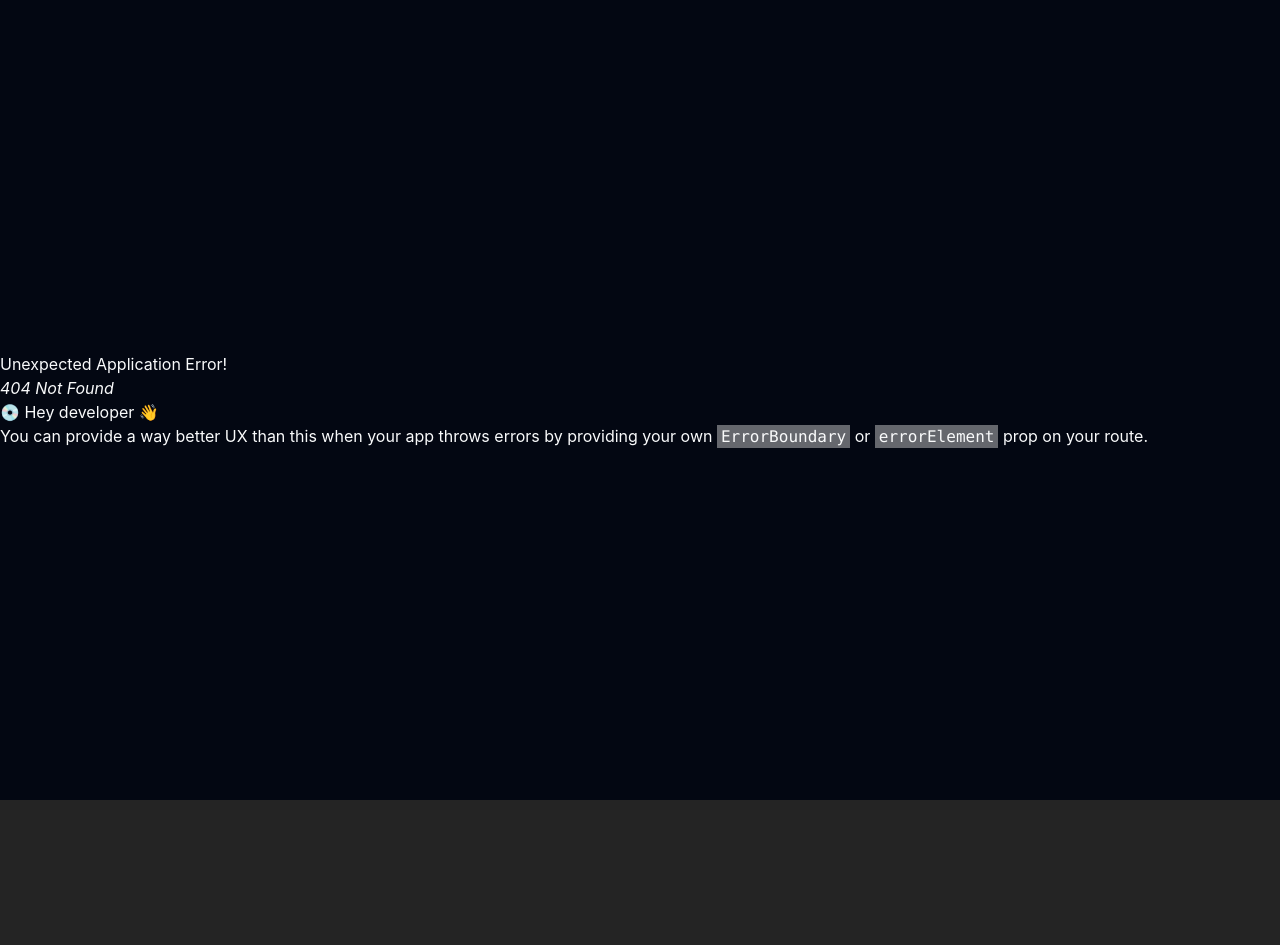
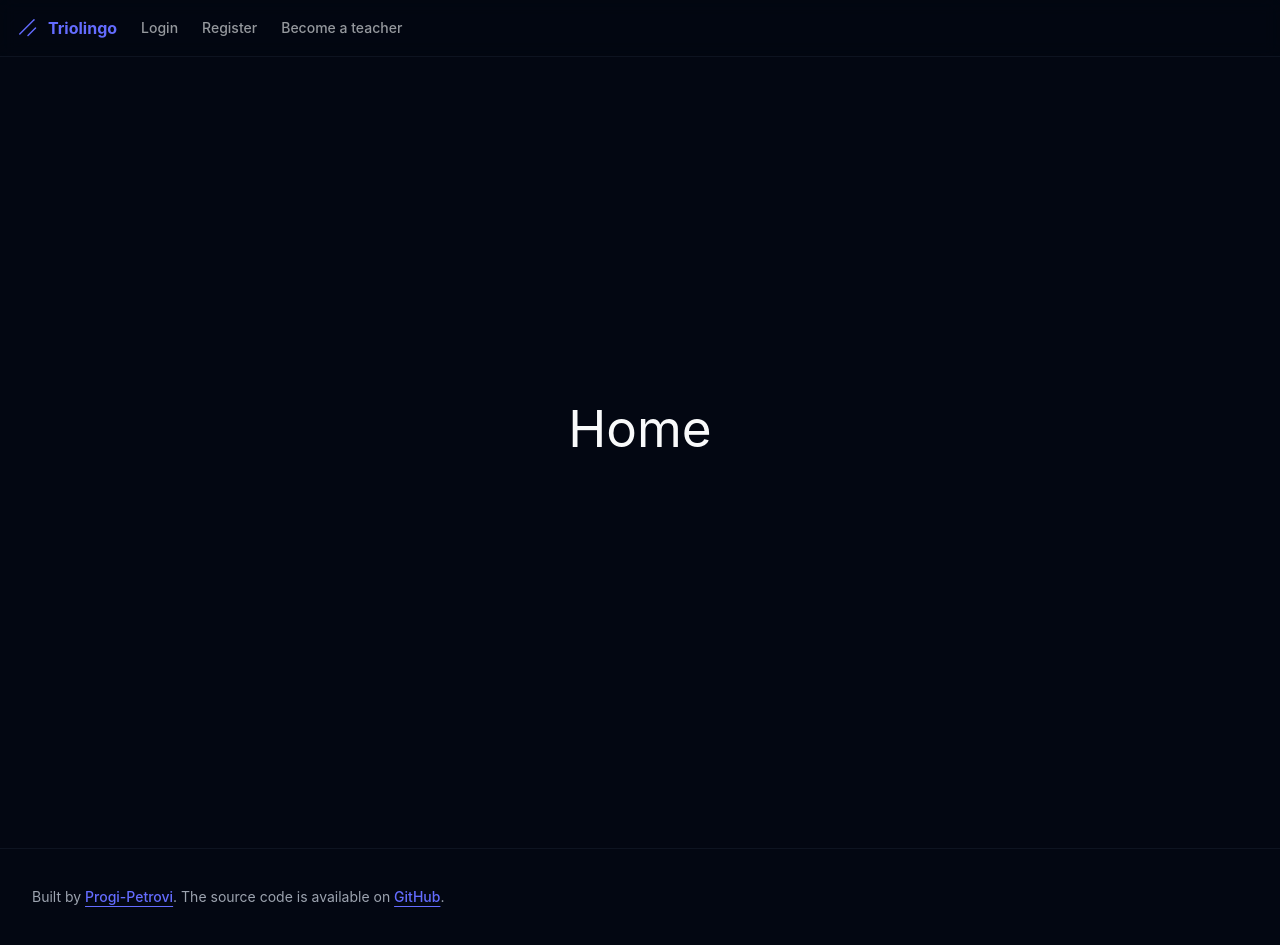
Before and after one commit to Progi-Petrovi/triolingo, a React (Vite) app in the folder frontend/: page / in a window 1280 px wide. Before the commit this address had no page. Before the commit the page ends 800 px from the top, so only its background shows below. Built offline with nearby package versions, Linux system fonts and the light colour scheme.

Commit message:
add placeholder for home

```diff
--- a/frontend/src/components/MobileNav.tsx
+++ b/frontend/src/components/MobileNav.tsx
@@ -4,17 +4,13 @@ import { Link, LinkProps, redirect } from "react-router-dom";
 import { navConfig } from "@/config/header-nav";
 import { cn } from "@/lib/utils";
 import { Button } from "@/components/ui/button";
-import {
-  Drawer,
-  DrawerContent,
-  DrawerTrigger,
-} from "@/components/ui/drawer";
+import { Drawer, DrawerContent, DrawerTrigger } from "@/components/ui/drawer";
 
 export function MobileNav() {
   const [open, setOpen] = React.useState(false);
 
   const onOpenChange = (open: boolean) => {
-    setOpen(open)
+    setOpen(open);
   };
 
   const pathname = location.pathname;
@@ -47,7 +43,7 @@ export function MobileNav() {
       <DrawerContent className="max-h-[60svh] p-0">
         <div className="overflow-auto p-6">
           <div className="flex flex-col space-y-3">
-            {navConfig.mainNav?.map(
+            {navConfig.mainNavMobile?.map(
               (item) =>
                 item.href && (
                   <MobileLink
@@ -55,7 +51,9 @@ export function MobileNav() {
                     to={item.href}
                     onOpenChange={setOpen}
                     className={cn(
-                      pathname === item.href ? "text-foreground" : "text-foreground/60"
+                      pathname === item.href
+                        ? "text-foreground"
+                        : "text-foreground/60"
                     )}
                   >
                     {item.title}
@@ -70,9 +68,9 @@ export function MobileNav() {
 }
 
 interface MobileLinkProps extends LinkProps {
-  onOpenChange?: (open: boolean) => void
-  children: React.ReactNode
-  className?: string
+  onOpenChange?: (open: boolean) => void;
+  children: React.ReactNode;
+  className?: string;
 }
 
 function MobileLink({
@@ -86,8 +84,8 @@ function MobileLink({
     <Link
       to={to}
       onClick={() => {
-        redirect(to.toString())
-        onOpenChange?.(false)
+        redirect(to.toString());
+        onOpenChange?.(false);
       }}
       className={cn("text-base", className)}
       {...props}
--- a/frontend/src/config/header-nav.ts
+++ b/frontend/src/config/header-nav.ts
@@ -1,16 +1,7 @@
-import PathConstants from "@/routes/pathConstants"
-import { MainNavItem } from "@/types/nav"
+import PathConstants from "@/routes/pathConstants";
+import { MainNavItem } from "@/types/nav";
 
-export interface NavConfig {
-  mainNav: MainNavItem[]
-}
-
-export const navConfig: NavConfig = {
-  mainNav: [
-    // {
-    //   title: "Home",
-    //   href: PathConstants.HOME,
-    // },
+const nav = [
   {
     title: "Login",
     href: PathConstants.LOGIN,
@@ -23,5 +14,20 @@ export const navConfig: NavConfig = {
     title: "Become a teacher",
     href: PathConstants.TEACHER_REGISTER,
   },
-  ]
+];
+
+export interface NavConfig {
+  mainNav: MainNavItem[];
+  mainNavMobile: MainNavItem[];
 }
+
+export const navConfig: NavConfig = {
+  mainNav: nav,
+  mainNavMobile: [
+    {
+      title: "Home",
+      href: PathConstants.HOME,
+    },
+    ...nav,
+  ],
+};
--- /dev/null
+++ b/frontend/src/pages/Home.tsx
@@ -0,0 +1,3 @@
+export default function Home() {
+  return <h1>Home</h1>;
+}
--- a/frontend/src/routes/index.tsx
+++ b/frontend/src/routes/index.tsx
@@ -1,7 +1,7 @@
 import React from "react";
 import PathConstants from "./pathConstants";
 
-// const Home = React.lazy(() => import("../pages/Home"))
+const Home = React.lazy(() => import("../pages/Home"));
 const Login = React.lazy(() => import("../pages/Login"));
 const StudentRegister = React.lazy(
   () => import("../pages/register/StudentRegister")
@@ -11,7 +11,7 @@ const TeacherRegister = React.lazy(
 );
 
 const routes = [
-  // { path: PathConstants.HOME, element: <Home /> },
+  { path: PathConstants.HOME, element: <Home /> },
   { path: PathConstants.LOGIN, element: <Login /> },
   { path: PathConstants.STUDENT_REGISTER, element: <StudentRegister /> },
   { path: PathConstants.TEACHER_REGISTER, element: <TeacherRegister /> },
```
Lines whose indentation alone changed are shown as unchanged.
